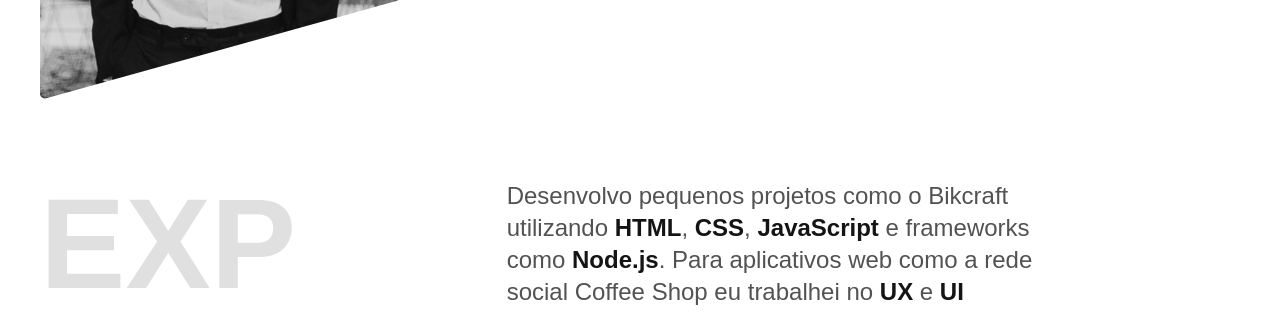
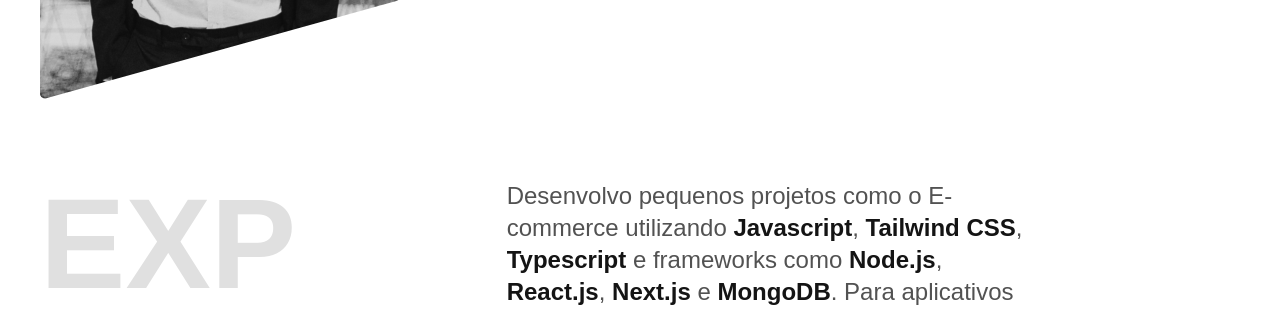
Before and after one commit to Ludevquest/Ludevquest.github.io, a plain HTML site: page index.html in a window 1280 px wide. Shown: the part 583-895 px from the top of the page. Drawn offline with Linux system fonts and the light colour scheme.

Commit message:
feat: add new descriptions

```diff
--- a/index.html
+++ b/index.html
@@ -34,7 +34,8 @@
   <section class="experiencia" id="experiencia" aria-label="Experiência">
     <h2 class="subtitulo">Experiência</h2>
     <div>
-      <p class="experiencia-texto">Desenvolvo pequenos projetos como o Bikcraft utilizando <strong>HTML</strong>, <strong>CSS</strong>, <strong>JavaScript</strong> e frameworks como <strong>Node.js</strong>.
+      <p class="experiencia-texto">Desenvolvo pequenos projetos como o E-commerce utilizando <strong>Javascript</strong>, <strong>Tailwind CSS</strong>, <strong>Typescript</strong> e frameworks como <strong>Node.js</strong>,
+        <strong>React.js</strong>, <strong>Next.js</strong> e <strong>MongoDB</strong>.
         Para aplicativos web como a rede social Coffee Shop eu trabalhei no <strong>UX</strong> e <strong>UI Design</strong> do projeto.</p>
 
       <div class="empresa">
@@ -104,7 +105,8 @@
 
       <div>
         <p class="formacao-texto">
-          Minha mais recente experiência acadêmica tem sido a <strong>graduação</strong> 🎓 em <strong>Análise e Desenvolvimento de Sistemas</strong>. Além disso me mantenho sempre atualizado com cursos intensivos online.
+          Minha mais recente experiência acadêmica tem sido a <strong>graduação</strong> 🎓 em <strong>Análise e Desenvolvimento de Sistemas</strong>.
+          Além disso me mantenho sempre atualizado com cursos intensivos online.
         </p>
 
         <ul class="faculdade-lista">
```
